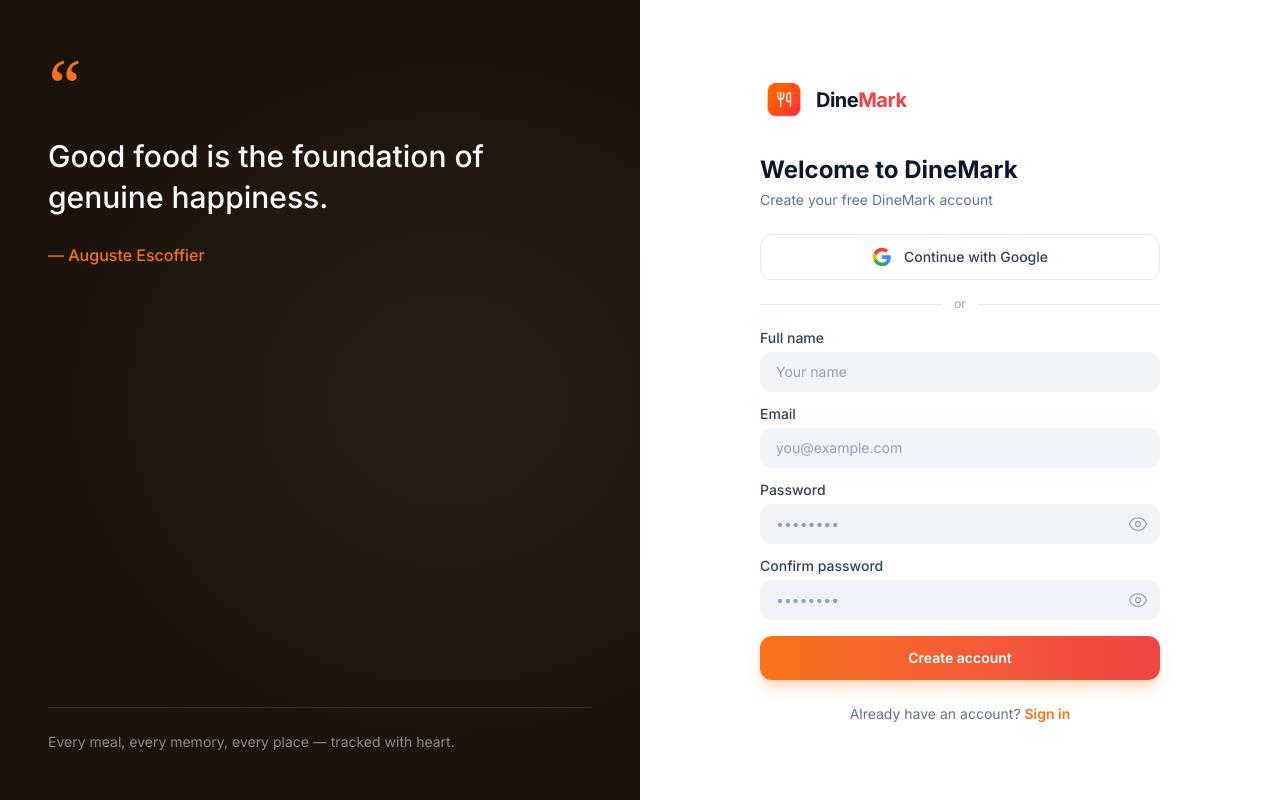
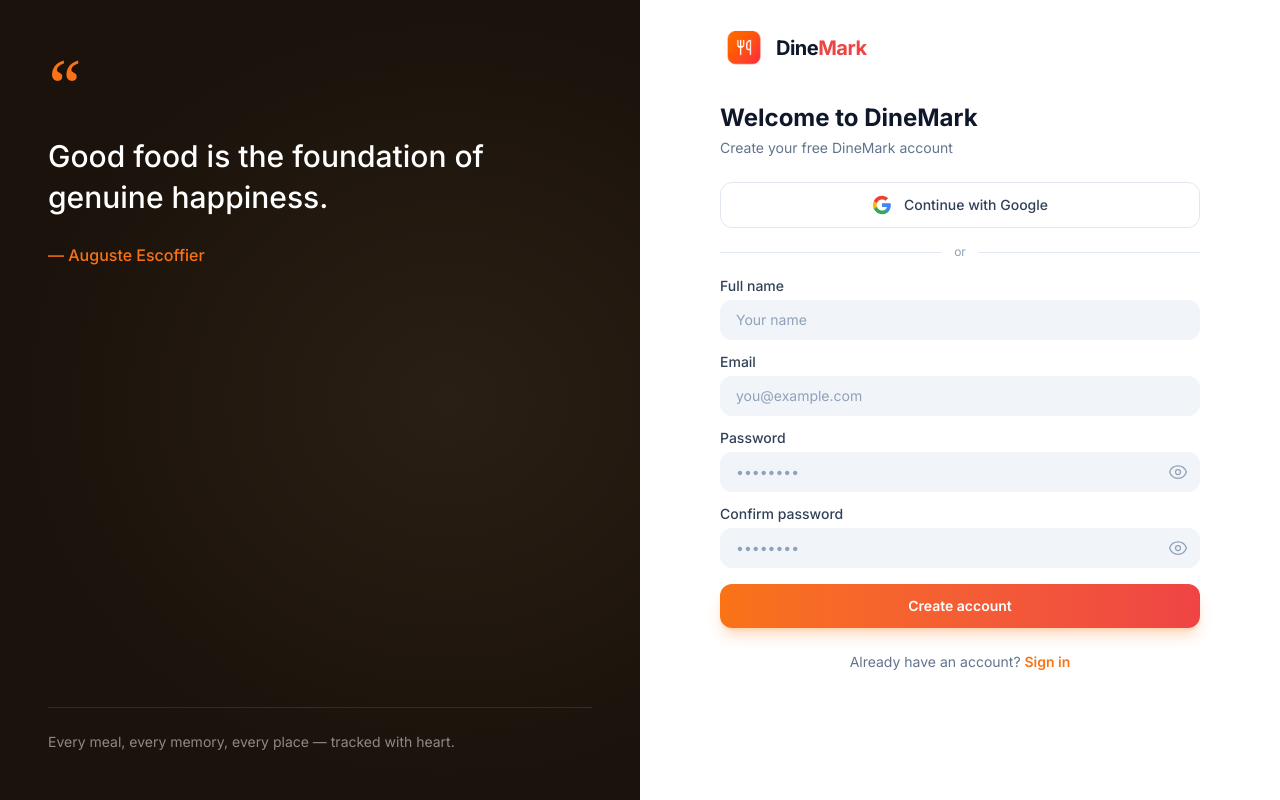
Before and after one commit to pramudithasadeepa/DineMark-restaurant_tracker-frontend, a Next.js app: page /register in a window 1280 px wide. Built offline with nearby package versions, Linux system fonts and the light colour scheme; no server answers.

Commit message:
refactor registor form

```diff
--- a/components/auth/AuthPage.tsx
+++ b/components/auth/AuthPage.tsx
@@ -113,10 +113,8 @@
   return (
     <AuthSplitLayout>
       <div
-        className={`flex h-full min-h-0 flex-col px-6 md:px-18 lg:px-20 ${
-          tab === "register"
-            ? "justify-center py-6"
-            : "justify-center py-8"
+        className={`flex min-h-0 flex-col px-6 md:px-18 lg:px-20 ${
+          tab === "register" ? "justify-center py-6" : "justify-center py-8"
         }`}
       >
         {tab === "login" ? (
@@ -177,7 +175,9 @@
                       type="button"
                       className="text-sm font-medium text-[#F97316] hover:text-[#EA580C]"
                       onClick={() =>
-                        appToast.login.info("Password reset is not available yet.")
+                        appToast.login.info(
+                          "Password reset is not available yet.",
+                        )
                       }
                     >
                       Forgot password?
@@ -212,7 +212,7 @@
             </p>
           </>
         ) : (
-          <div className="mx-auto w-full max-w-[400px]">
+          <div className="mx-auto w-full max-w-[500px]">
             <AuthLogo className="mb-6" />
 
             <h1 className="text-2xl font-bold text-slate-900">
```
